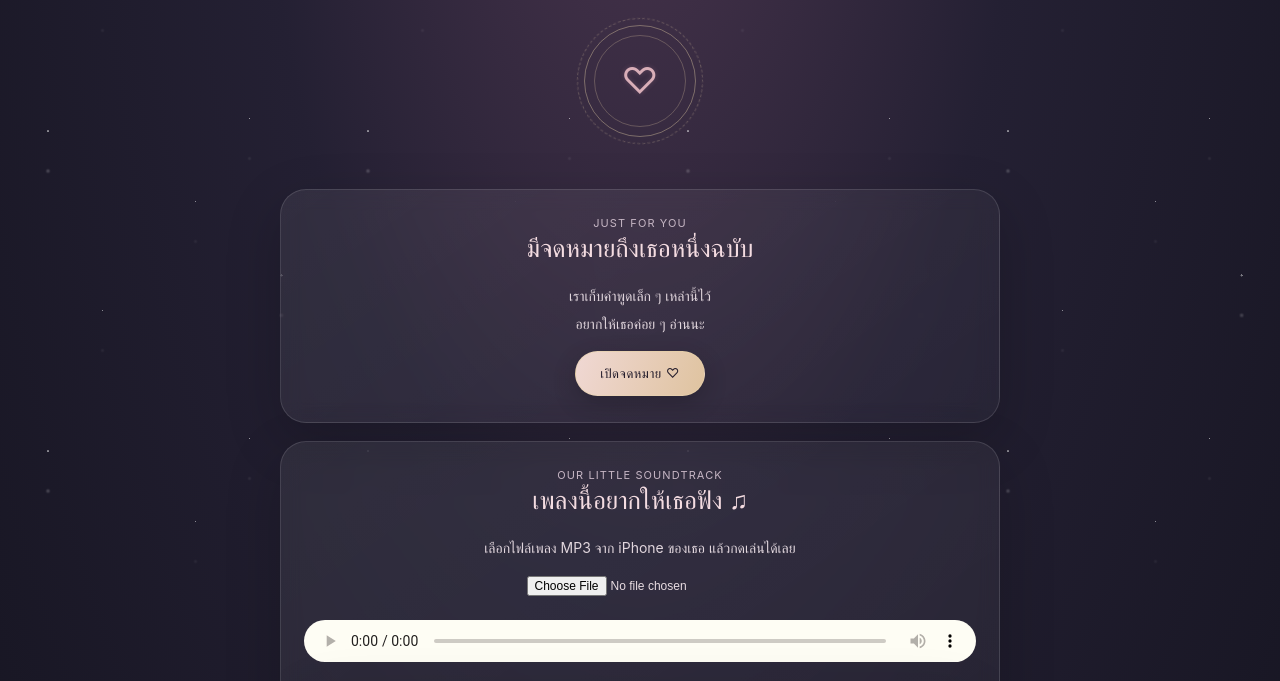
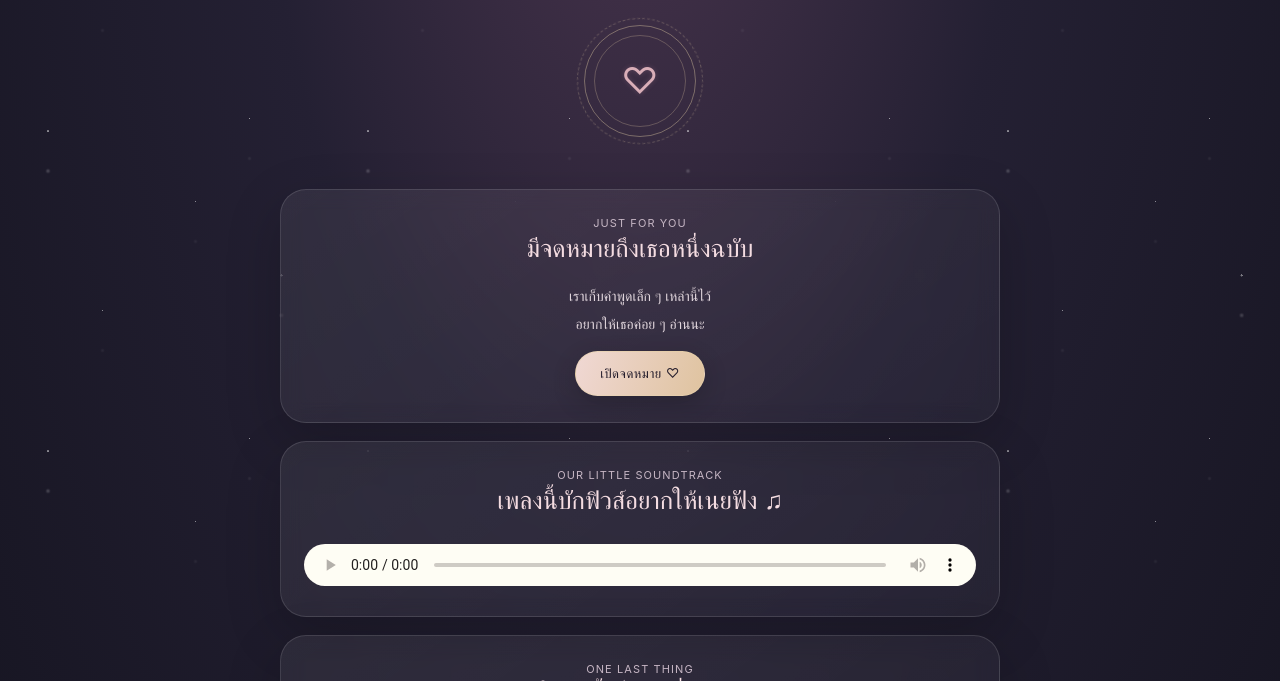
Before and after one commit to few49680-hub/Noei, a plain HTML site: page index.html in a window 1280 px wide. Shown: the part 259-940 px from the top of the page. Drawn offline with Linux system fonts and the light colour scheme.

Commit message:
Update index.html

```diff
--- a/index.html
+++ b/index.html
@@ -73,14 +73,13 @@ h1 span{color:var(--rose)}
     <label class="close-btn" for="letter-toggle">พับจดหมาย</label>
   </section>
 
-  <section class="panel music-box">
-    <div class="small">OUR LITTLE SOUNDTRACK</div>
-    <h2>เพลงนี้อยากให้เธอฟัง ♫</h2>
-    <p>เลือกไฟล์เพลง MP3 จาก iPhone ของเธอ แล้วกดเล่นได้เลย</p>
-    <input id="musicFile" type="file" accept="audio/*">
-<audio id="player" controls preload="metadata">
-  <source src="music.mp3" type="audio/mpeg">
-</audio>
+<section class="panel music-box">
+  <div class="small">OUR LITTLE SOUNDTRACK</div>
+  <h2>เพลงนี้บักฟิวส์อยากให้เนยฟัง ♫</h2>
+  <audio id="player" controls preload="metadata">
+    <source src="music.mp3" type="audio/mpeg">
+  </audio>
+</section>
 
   <section class="panel center">
     <div class="small">ONE LAST THING</div>
```
